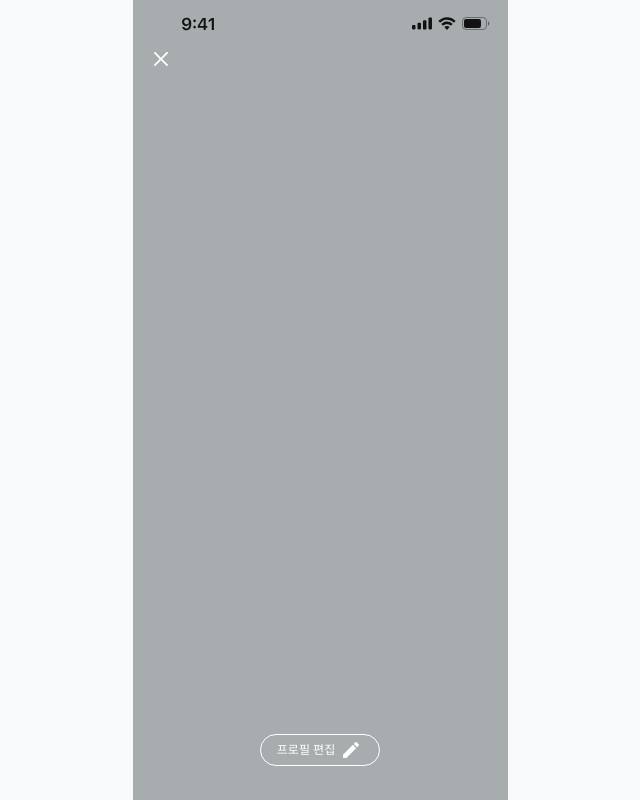
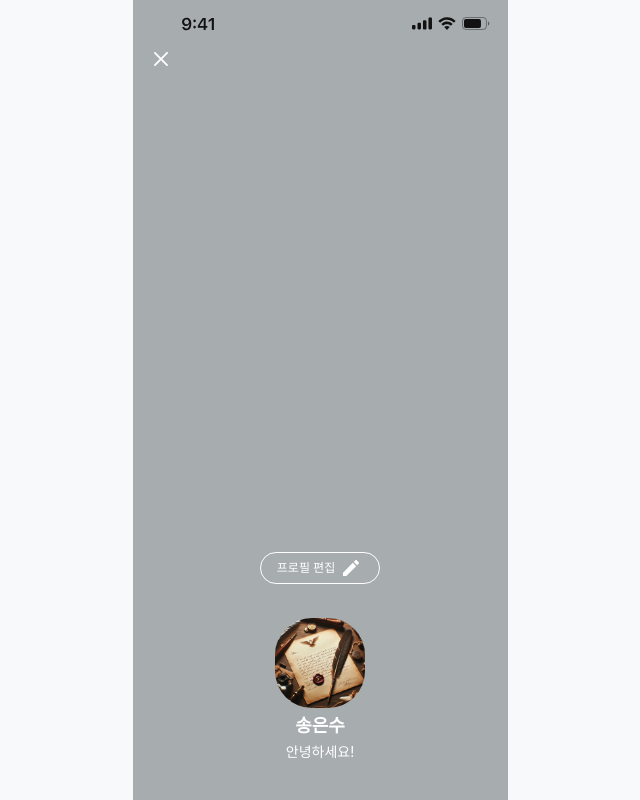
Before and after one commit to CEOS-Developers/react-messenger-19th, a React (Create React App) app: page /myprofile in a window 1280 px wide. Shown: the whole page, without its empty margins (320-960 px from the left). Built offline with nearby package versions, Linux system fonts and the light colour scheme; a web font is replaced by a local one.

Commit message:
feat: ProfileInfo 컴포넌트 구현

```diff
--- a/src/pages/MyProfilePage/MyProfilePage.tsx
+++ b/src/pages/MyProfilePage/MyProfilePage.tsx
@@ -3,6 +3,7 @@ import theme from '@styles/theme';
 import { ReactComponent as TimesSvg } from '@assets/svg/times.svg';
 import StatusBox from '@components/StatusBox';
 import EditProfile from './components/EditProfile';
+import ProfileInfo from './components/ProfileInfo';
 
 export default function MyProfilePage() {
   return (
@@ -12,6 +13,7 @@ export default function MyProfilePage() {
         <TimesSvg />
       </CloseSVGStyle>
       <EditProfile />
+      <ProfileInfo />
     </MyProfilePageConatainer>
   );
 }
--- /dev/null
+++ b/src/pages/MyProfilePage/components/ProfileInfo.tsx
@@ -0,0 +1,45 @@
+import styled from 'styled-components';
+import theme from '@styles/theme';
+import { useRecoilValue } from 'recoil';
+import { UserState } from '@recoil/userAtom';
+
+export default function ProfileInfo() {
+  const userState = useRecoilValue(UserState);
+  return (
+    <ProfileInfoContainer>
+      <ProfileInfoImg src={userState.img}/>
+      <ProfileInfoTitle>{userState.user}</ProfileInfoTitle>
+      <ProfileInfoMessage>{userState.stateMessage}</ProfileInfoMessage>
+    </ProfileInfoContainer>
+  );
+}
+
+const ProfileInfoMessage = styled.p`
+  font-size: ${theme.textStyles.body1_1.font_size};
+  font-weight: ${theme.textStyles.body1_1.font_weight};
+  line-height: ${theme.textStyles.body1_1.line_height};
+`;
+
+const ProfileInfoTitle = styled.p`
+  font-size: ${theme.textStyles.subTitle.font_size};
+  font-weight: ${theme.textStyles.subTitle.font_weight};
+  line-height: ${theme.textStyles.subTitle.line_height};
+`;
+
+const ProfileInfoImg = styled.img`
+  width: 90px;
+  height: 90px;
+  border-radius: 37px;
+`;
+
+const ProfileInfoContainer = styled.div`
+  align-self: center;
+  width: fit-content;
+  height: fit-content;
+  color: ${theme.colors.white};
+  display: flex;
+  flex-direction: column;
+  align-items: center;
+  gap: 4px;
+  margin-bottom: 40px;
+`;
```
